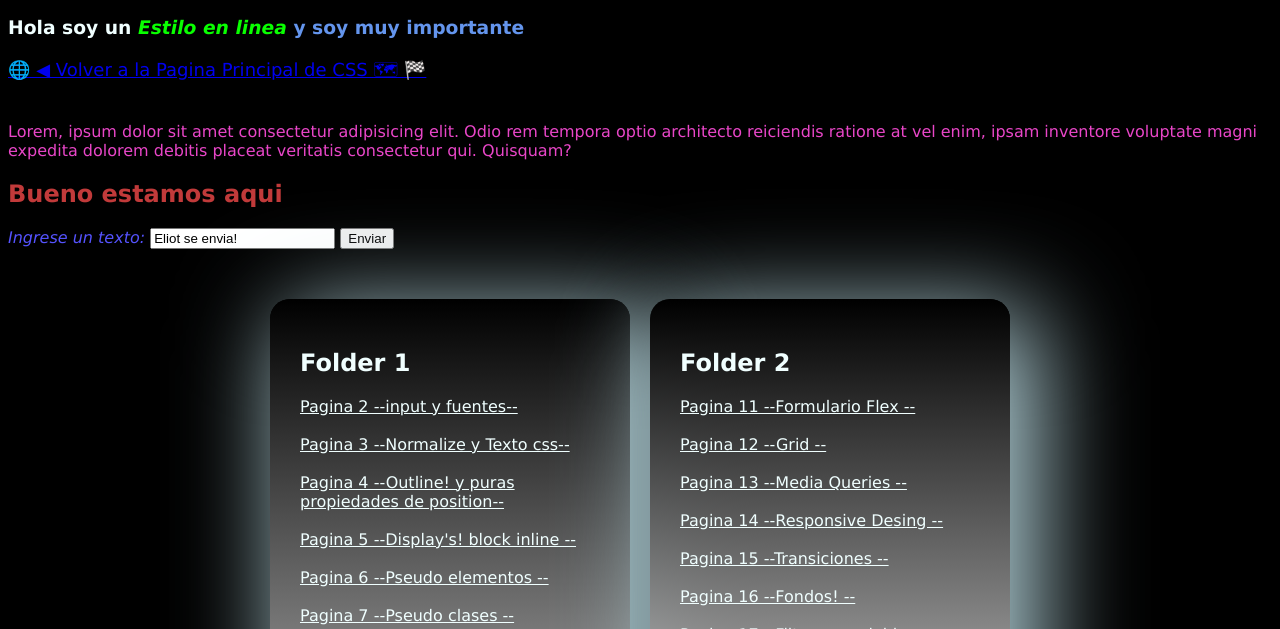
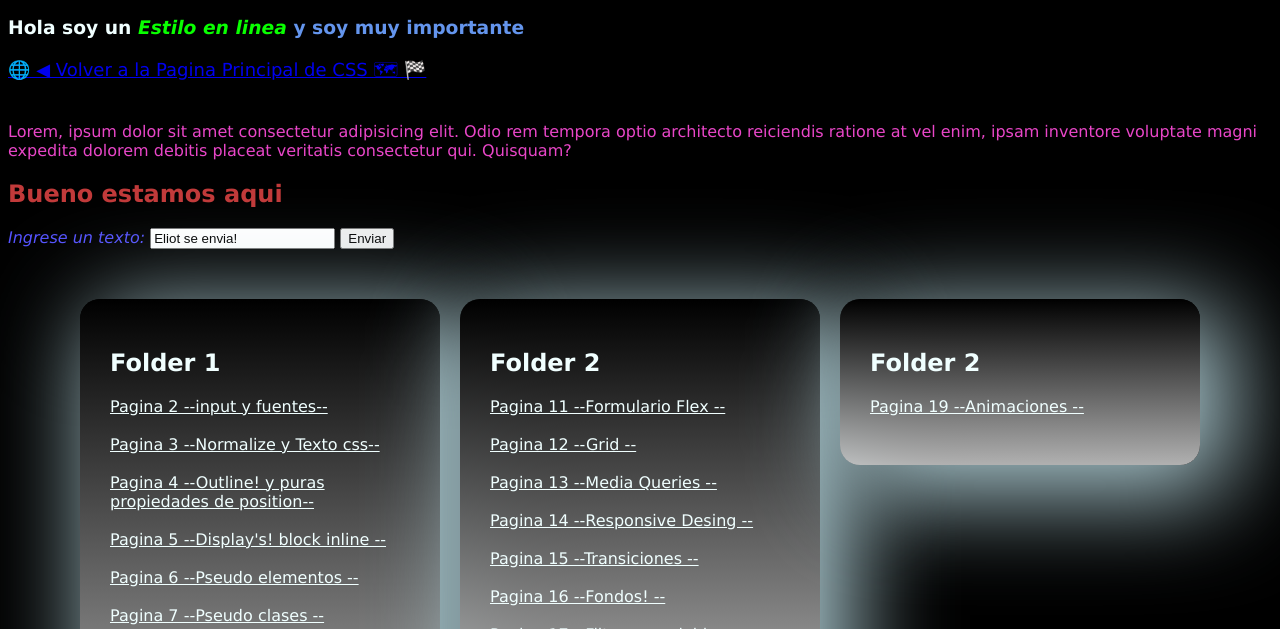
Before and after one commit to Eliot27/Html, a plain HTML site: page css/index.html in a window 1280 px wide. Shown: the part 171-800 px from the top of the page. Drawn offline with Linux system fonts and the light colour scheme.

Commit message:
Feat: Html Updates

```diff
--- a/css/folder2/css/style17.css
+++ b/css/folder2/css/style17.css
@@ -94,10 +94,6 @@ body {
     }
 }
 
-.practice{
-
-}
-
 .pBox{
     display: inline-block;
     width: 150px;
--- a/css/index.html
+++ b/css/index.html
@@ -69,6 +69,11 @@
             <a href="./folder2/html/Pagina18.html">Pagina 18 --Fotogramas --</a>
             <br><br>
         </section>
+        <section class="folder3">
+            <h1>Folder 2</h1>
+            <a href="./folder3/html/Pagina19.html">Pagina 19 --Animaciones --</a>
+            <br><br>
+        </section>
     </main>
 </body>
 
```
Also changed, not shown: css/folder3/html/Pagina19.html (renamed from css/folder3/pagina19.html).
